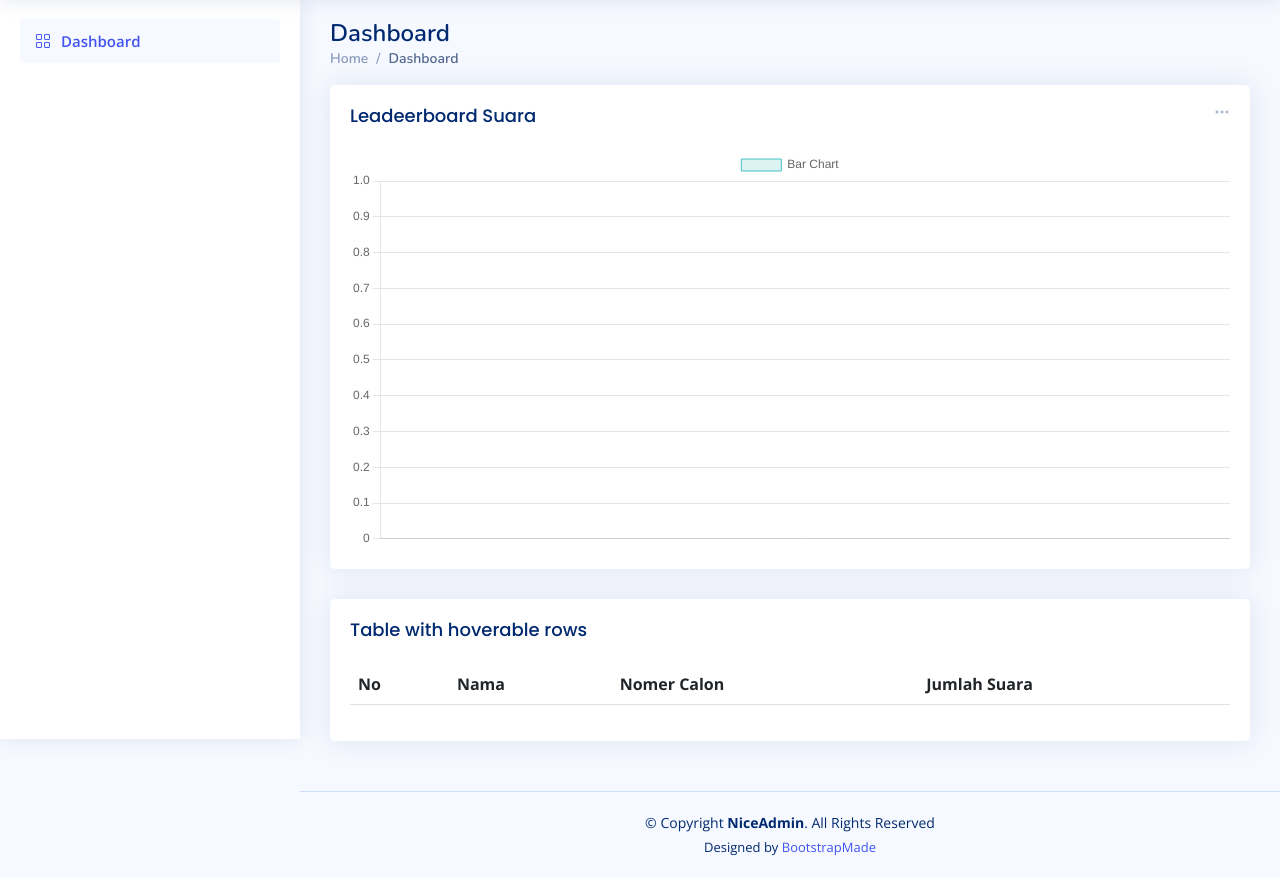
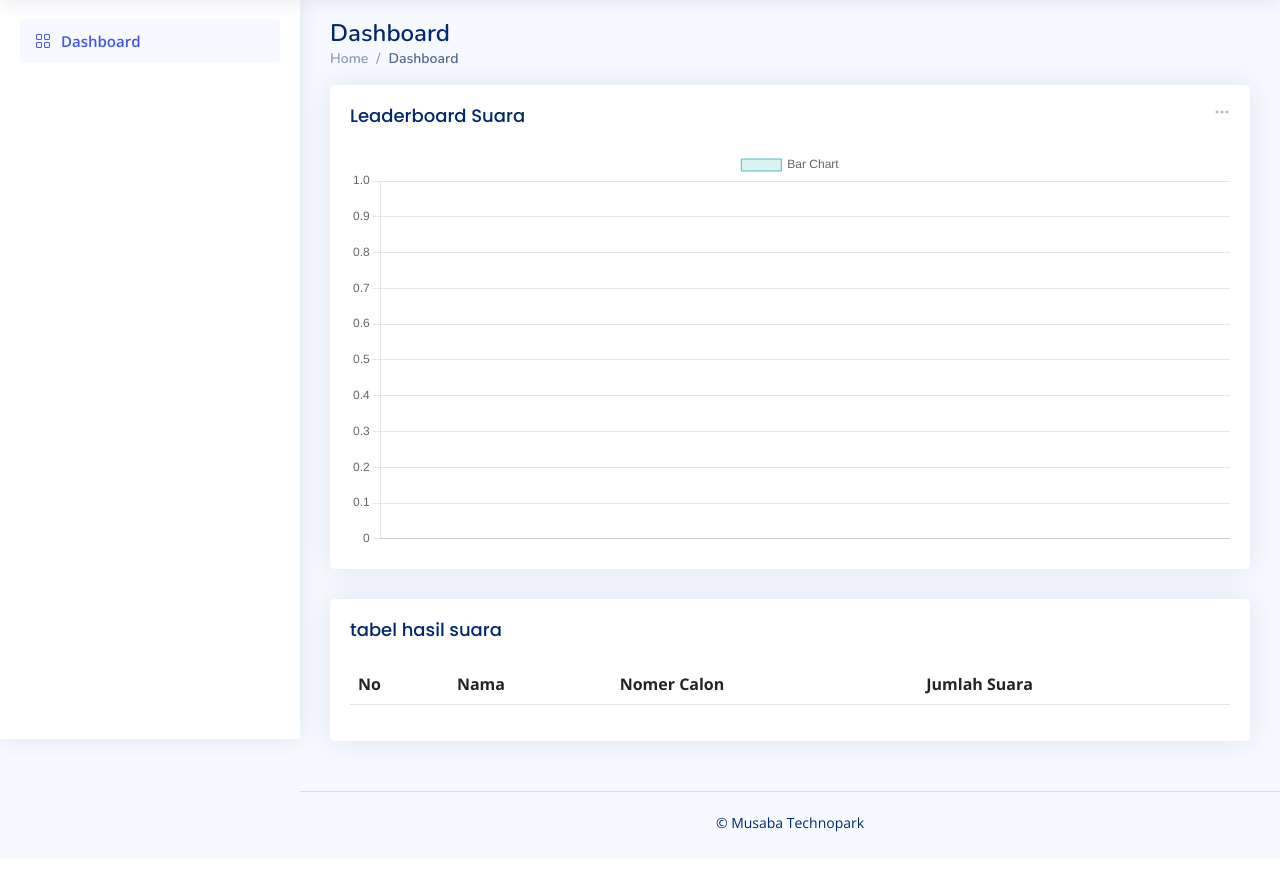
Before and after one commit to musabatechnopark/pemilos_pdm, a PHP site: page /pdm/admin/index.php in a window 1280 px wide. Shown: the part 61-938 px from the top of the page. After the commit the page ends 893 px from the top, so only its background shows below. Run offline with PHP 8.4, Linux system fonts and the light colour scheme; data comes from the database, SQL or seed files in the repository; data that the repository does not hold is empty; some libraries are stand-ins or nearby versions.

Commit message:
add details
fix pilih.php

```diff
--- a/admin/footer.php
+++ b/admin/footer.php
@@ -1,15 +1,13 @@
    <!-- ======= Footer ======= -->
    <footer id="footer" class="footer">
        <div class="copyright">
-           &copy; Copyright <strong><span>NiceAdmin</span></strong>. All Rights Reserved
+           &copy; Musaba Technopark
        </div>
        <div class="credits">
            <!-- All the links in the footer should remain intact. -->
            <!-- You can delete the links only if you purchased the pro version. -->
            <!-- Licensing information: https://bootstrapmade.com/license/ -->
            <!-- Purchase the pro version with working PHP/AJAX contact form: https://bootstrapmade.com/nice-admin-bootstrap-admin-html-template/ -->
-           Designed by
-           <a href="https://bootstrapmade.com/">BootstrapMade</a>
        </div>
    </footer>
    <!-- End Footer -->
--- a/admin/index.php
+++ b/admin/index.php
@@ -44,7 +44,7 @@ include 'sidebar.php';
 
                     <div class="card-body">
                         <h5 class="card-title">
-                            Leadeerboard Suara
+                            Leaderboard Suara
                         </h5>
 
                         <!-- Line Chart -->
@@ -113,9 +113,9 @@ include 'sidebar.php';
             <div class="col-12">
                 <div class="card">
                     <div class="card-body">
-                        <h5 class="card-title">Table with hoverable rows</h5>
+                        <h5 class="card-title">tabel hasil suara</h5>
 
-                        <!-- Table with hoverable rows -->
+                        <!-- tabel hasil suara -->
                         <table class="table table-hover">
                             <thead>
                                 <tr>
@@ -129,7 +129,7 @@ include 'sidebar.php';
 
                             </tbody>
                         </table>
-                        <!-- End Table with hoverable rows -->
+                        <!-- End tabel hasil suara -->
 
                     </div>
                 </div>
--- a/user/pilih.php
+++ b/user/pilih.php
@@ -124,7 +124,7 @@ if ($_SESSION['login']) :
 
                     for (let i = 0; i < datas.length; i++) {
                         if (datas[i][0] == 1) {
-                            $("#showpilihan").append("<div class='d-grid col-12 mt-3'> <div class = 'card card-modal' > <div class = 'card-body'><div class = 'row' ><span class = 'col-md-2 px-5 fw-bold' > " + (no++) + " </span> <span class = 'col-md-3 px-5 fw-bold' > CALON " + (datas[i][1]) + " </span> <span class = 'col-md-3 px-5 fw-bold' > " + (datas[i][2]) + " </span> <span class = 'col-md-3 px-5 fw-bold' > " + (datas[i][3]) + " </span> </div> </div> </div> </div>");
+                            $("#showpilihan").append("<div class='d-grid col-12 mt-3'> <div class = 'card card-modal' > <div class = 'card-body'><div class = 'row' ><span class = 'col-md-1 ps-5 fw-bold' > " + (no++) + " </span> <span class = 'col-md-3 fw-bold' > CALON " + (datas[i][1]) + " </span> <span class = 'col-md-4 fw-bold' > " + (datas[i][2]) + " </span> <span class = 'col-md-3 fw-bold' > " + (datas[i][3]) + " </span> </div> </div> </div> </div>");
                         }
                     }
 
```
